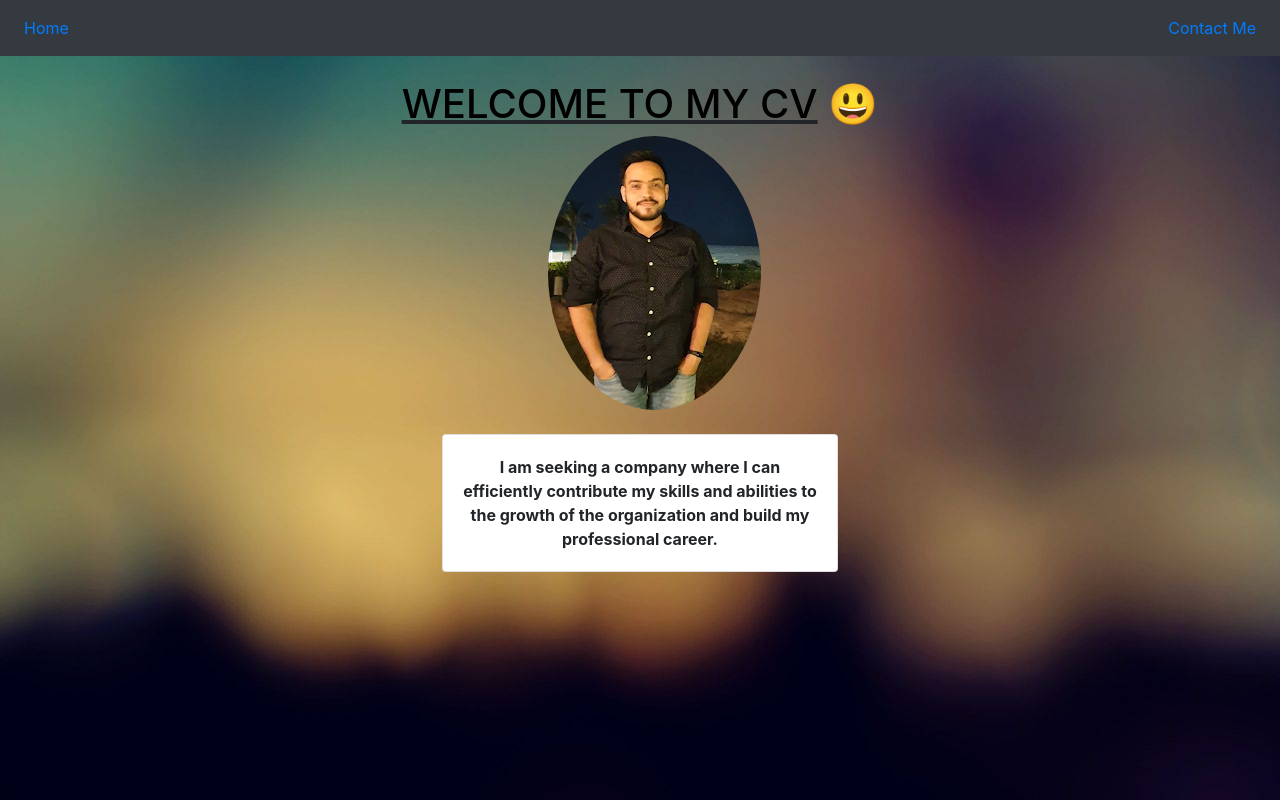
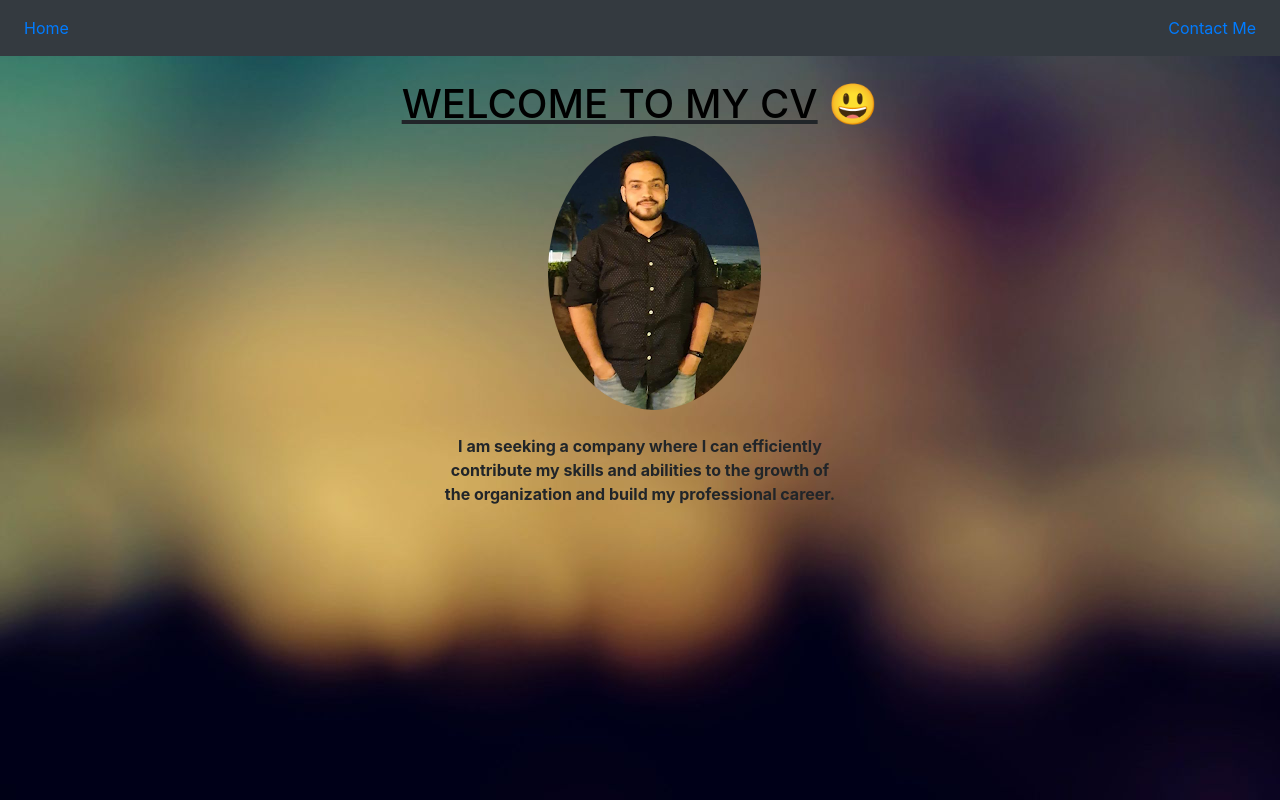
Before and after one commit to surajkaushik/cv, an Angular app: page /home in a window 1280 px wide. Built offline with nearby package versions, Linux system fonts and the light colour scheme.

Commit message:
removed card in home component

```diff
--- a/src/app/home/home.component.html
+++ b/src/app/home/home.component.html
@@ -1,9 +1,7 @@
 <div class="row">
     <div class="col-md-4 offset-md-4">
-        <div class="card">
-            <div class="card-body text-center">
-                <p class="card-text"><b>I  am seeking a company where I can efficiently contribute my skills and abilities to the growth of the organization and build my professional career.</b></p>
-            </div>
-        </div>
+        <p class="text-center"><b>I am seeking a company where I can efficiently contribute my skills and abilities to
+                the growth of the organization and build my professional career.</b>
+        </p>
     </div>
 </div>
```
